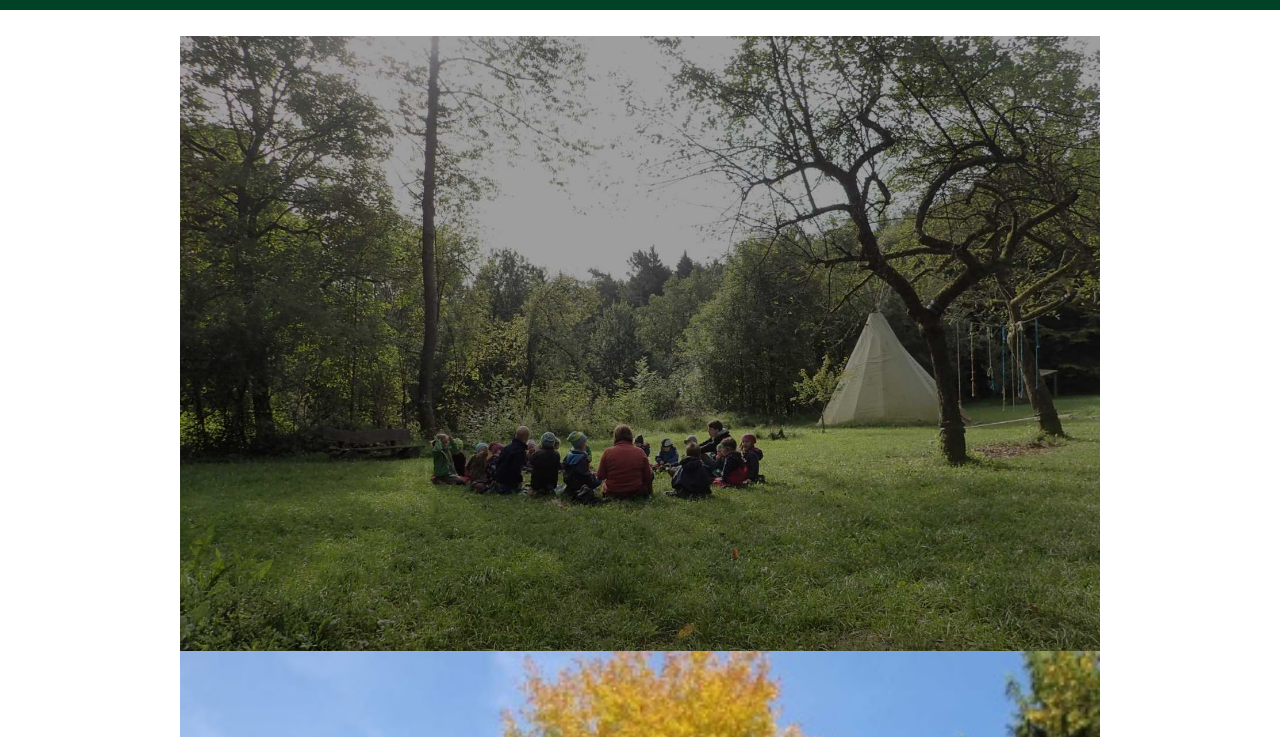
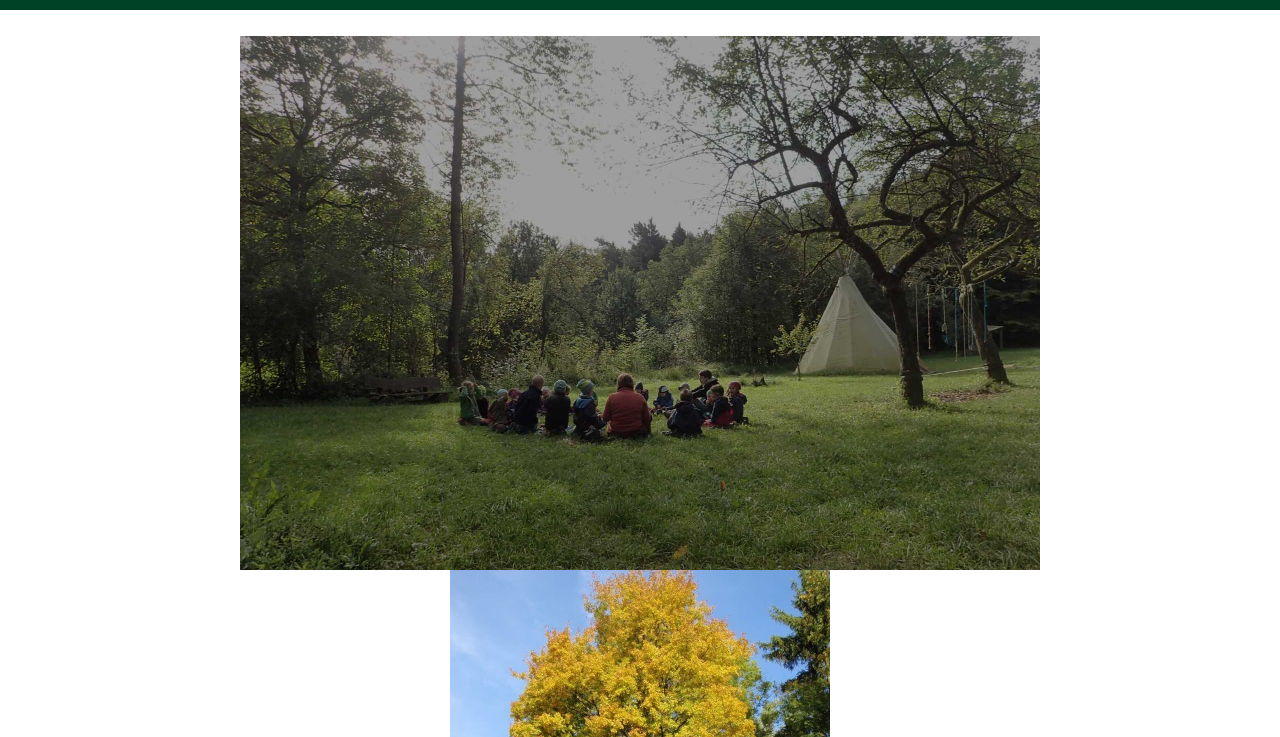
Before and after one commit to Switajski/wakiga, a Gatsby site: page /bilder in a window 1280 px wide. Shown: the part 63-800 px from the top of the page. Built offline with nearby package versions, Linux system fonts and the light colour scheme; Gatsby itself is replaced by a stand-in of ours.

Commit message:
Stretching der Bilder vermeiden und Bilder zentrieren

```diff
--- a/src/pages/bilder.js
+++ b/src/pages/bilder.js
@@ -17,8 +17,9 @@ const Bilder = () => {
         node {
           base
           childImageSharp {
-            fluid {
+            fluid (maxWidth: 800, quality: 100) {
               ...GatsbyImageSharpFluid
+              presentationWidth
             }
           }
         }
@@ -31,6 +32,7 @@ const Bilder = () => {
     <Layout>
     {data.allFile.edges.map(image => (
       <Img
+        style={{maxWidth: image.node.childImageSharp.fluid.presentationWidth, margin: "0 auto" }}
         fluid={image.node.childImageSharp.fluid}
         alt={image.node.base.split(".")[0]} // only use section of the file extension with the filename
       />
```
